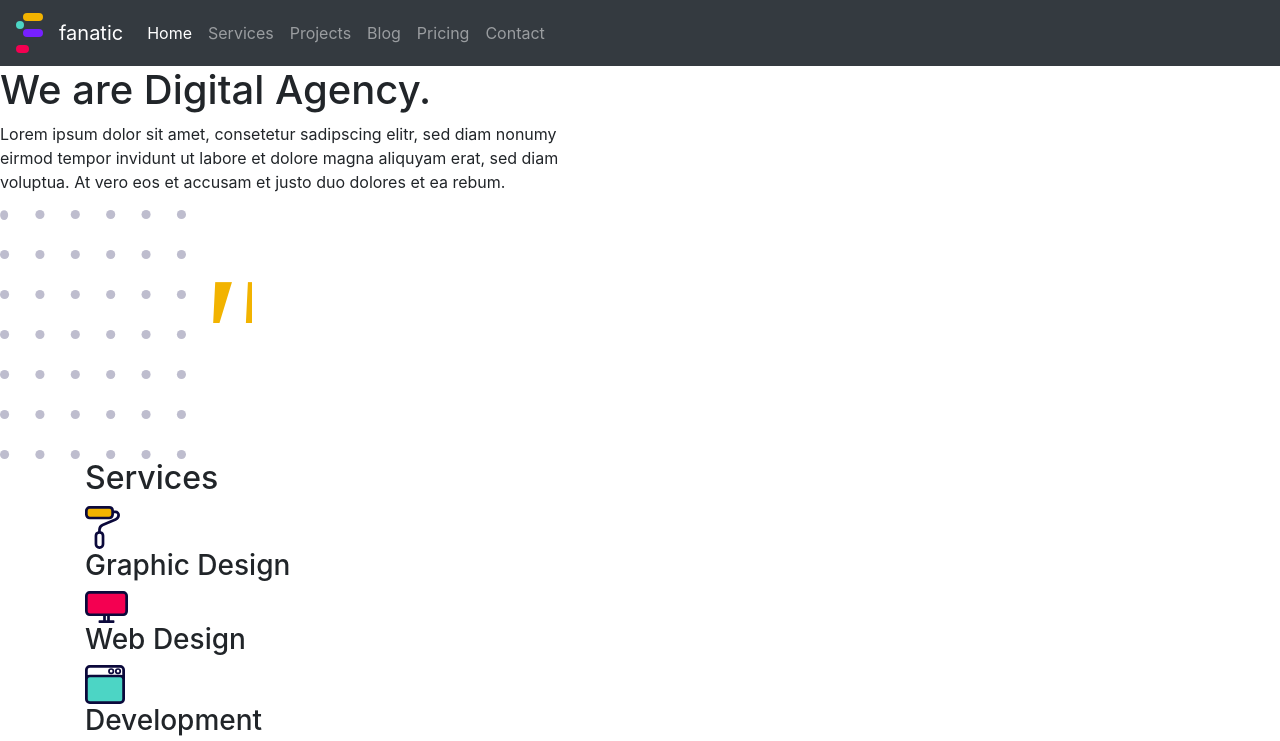
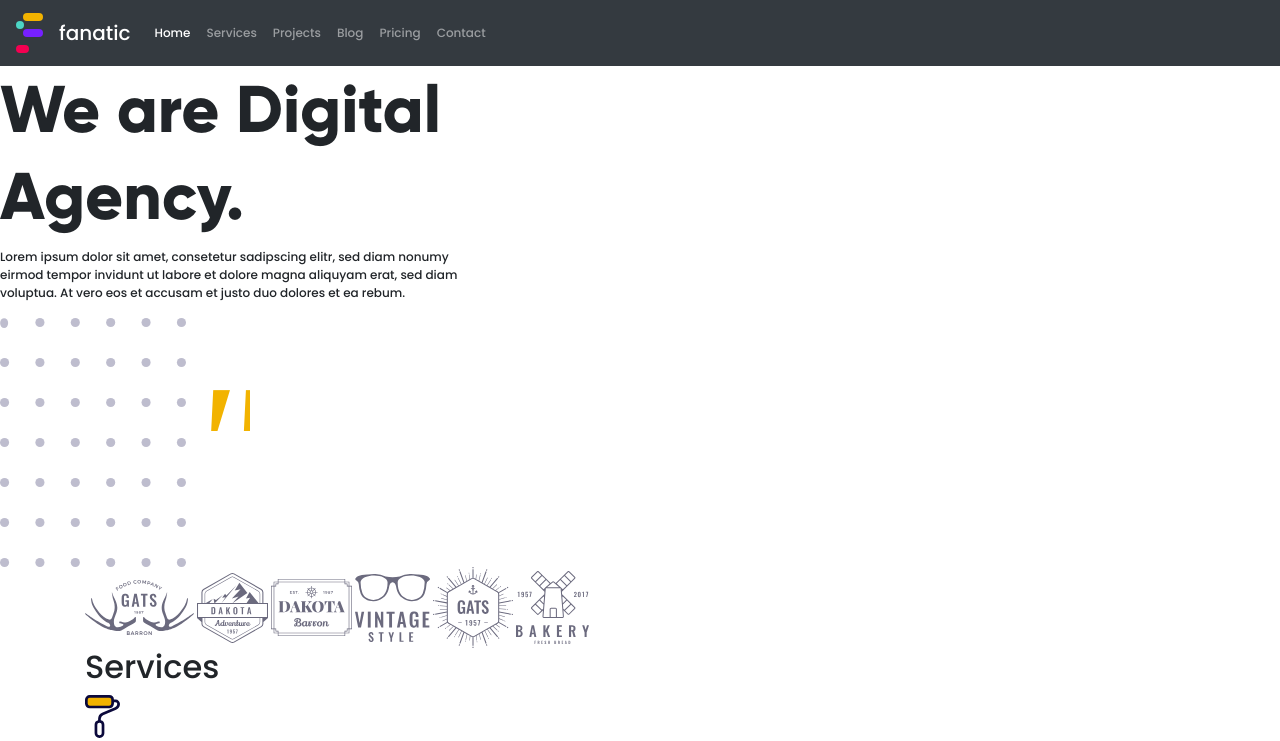
Before and after one commit to a1sop0s/bootstrap, a plain HTML site: page index.html in a window 1280 px wide. Shown: the top 741 px of the page. Drawn offline with nearby package versions, Linux system fonts and the light colour scheme.

Commit message:
Additional svgs, fonts

```diff
--- a/index.html
+++ b/index.html
@@ -7,6 +7,13 @@
 
 		<!-- Bootstrap CSS -->
 		<link rel="stylesheet" href="https://cdn.jsdelivr.net/npm/bootstrap@4.5.3/dist/css/bootstrap.min.css" integrity="sha384-TX8t27EcRE3e/ihU7zmQxVncDAy5uIKz4rEkgIXeMed4M0jlfIDPvg6uqKI2xXr2" crossorigin="anonymous">
+
+		<!-- Styles -->
+		<link rel="stylesheet" type="text/css" href="styles.css">
+
+		<!-- Fonts-->
+		<link rel="preconnect" href="https://fonts.gstatic.com">
+		<link href="https://fonts.googleapis.com/css2?family=Poppins:wght@500&display=swap" rel="stylesheet">
 
 		<!-- Favicon -->
 		<link rel="apple-touch-icon" sizes="180x180" href="resources/favicon/apple-touch-icon.png">
@@ -48,22 +55,6 @@
 					<li class="nav-item">
 						<a class="nav-link" href="#Contact">Contact</a>
 					</li>
-					<!--
-					<li class="nav-item dropdown">
-						<a class="nav-link dropdown-toggle" href="#" id="dropdown04" data-toggle="dropdown" aria-haspopup="true" aria-expanded="false">Dropdown</a>
-						<div class="dropdown-menu" aria-labelledby="dropdown04">
-							<a class="dropdown-item" href="#">Action</a>
-							<a class="dropdown-item" href="#">Another action</a>
-							<a class="dropdown-item" href="#">Something else here</a>
-						</div>
-					</li>
-					-->
-				</ul>
-				<!--
-				<form class="form-inline my-2 my-md-0">
-					<input class="form-control" type="text" placeholder="Search">
-				</form>
-				-->
 			</div>
 		</nav>
 
@@ -72,10 +63,18 @@
 		<p>Lorem ipsum dolor sit amet, consetetur sadipscing elitr, sed diam nonumy<br>
 			eirmod tempor invidunt ut labore et dolore magna aliquyam erat, sed diam<br>
 			voluptua. At vero eos et accusam et justo duo dolores et ea rebum.</p>
-		<img src="resources/dots.svg" alt="">
-		<img src="resources/quotes.svg" alt="">
+		<img src="resources/dots.svg">
+		<img src="resources/quotes.svg">
 
 
+		<div class="container" id="logocontainer">
+			<img src="resources/logos/gats.svg">
+			<img src="resources/logos/dakota2.svg">
+			<img src="resources/logos/dakota.svg">
+			<img src="resources/logos/vintage.svg">
+			<img src="resources/logos/gats2.svg">
+			<img src="resources/logos/bakery.svg">
+		</div>
 
 		<!-- #Services -->
 		<div class="container">
@@ -99,7 +98,7 @@
 		</div>
 
 		<!-- #Pricing -->
-		<div class="container">
+		<div class="container" id="pricing">
 			<h2>Pricing</h2>
 			<div class="package col-sm" id="starter">
 				<img src="resources/services/paint_roller.svg">
--- /dev/null
+++ b/styles.css
@@ -0,0 +1,18 @@
+@font-face {
+  font-family: 'Gilroy-ExtraBold';
+  src: url('resources/webFonts/Gilroy-ExtraBold/font.woff2') format('woff2'), url('resources/webFonts/Gilroy-ExtraBold/font.woff') format('woff');
+}
+
+
+body {
+    font-family: 'Poppins', sans-serif;
+    font-size: 12px;
+}
+
+h1 {
+    font-family: Gilroy-ExtraBold;
+    font-size: 66px;
+    line-height: 87px;
+    width: 457px;
+    word-wrap: break-word;
+}
```
Also changed, not shown: resources/logos/bakery.svg (added), resources/logos/dakota.svg (added), resources/logos/dakota2.svg (added), resources/logos/gats.svg (added), resources/logos/gats2.svg (added), resources/logos/vintage.svg (added), resources/webFonts/Gilroy-ExtraBold/font.woff (added), resources/webFonts/Gilroy-ExtraBold/font.woff2 (added).
